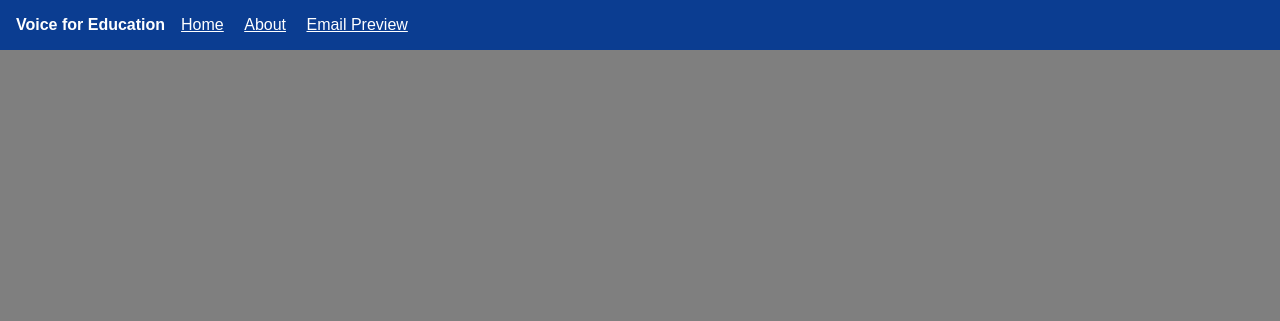
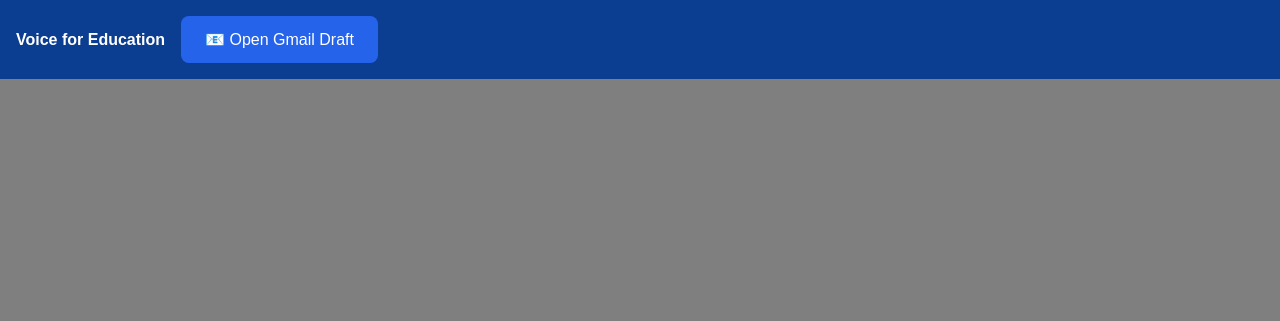
Before and after one commit to mnuaprogrammer/voice-for-education, a plain HTML site: page index.html in a window 1280 px wide. Shown: the top 321 px of the page. Drawn offline with Linux system fonts and the light colour scheme.

Commit message:
Update index.html

```diff
--- a/index.html
+++ b/index.html
@@ -1 +1,5 @@
-<!doctype html><html><head><meta name="viewport" content="width=device-width,initial-scale=1"><link rel="stylesheet" href="style.css"><title>Voice for Education</title></head><body><nav><b>Voice for Education</b><span><a href="index.html">Home</a> <a href="about.html">About</a> <a href="preview.html">Email Preview</a></span></nav><header class="hero"><div class="overlay"><h1>Voice for Education</h1><p>Promoting constructive dialogue and educational reform.</p><a class="btn" href="mailto:minister.sm@gov.in?subject=Request%20for%20Constructive%20Dialogue">📧 Open Email Draft</a></div></header></body></html>
+<!doctype html><html><head><meta name="viewport" content="width=device-width,initial-scale=1"><link rel="stylesheet" href="style.css"><title>Voice for Education</title></head><body><nav><b>Voice for Education</b><span><a class="btn"
+href="https://mail.google.com/mail/?view=cm&fs=1&to=minister.sm@gov.in&su=Request%20for%20Constructive%20Dialogue"
+target="_blank">
+📧 Open Gmail Draft
+</a></span></nav><header class="hero"><div class="overlay"><h1>Voice for Education</h1><p>Promoting constructive dialogue and educational reform.</p><a class="btn" href="mailto:minister.sm@gov.in?subject=Request%20for%20Constructive%20Dialogue">📧 Open Email Draft</a></div></header></body></html>
```
